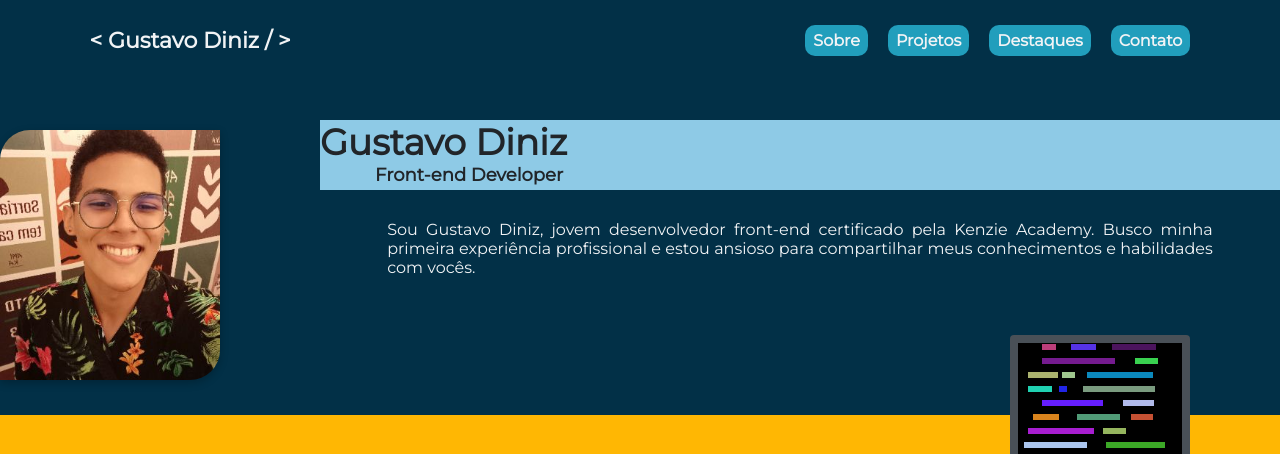
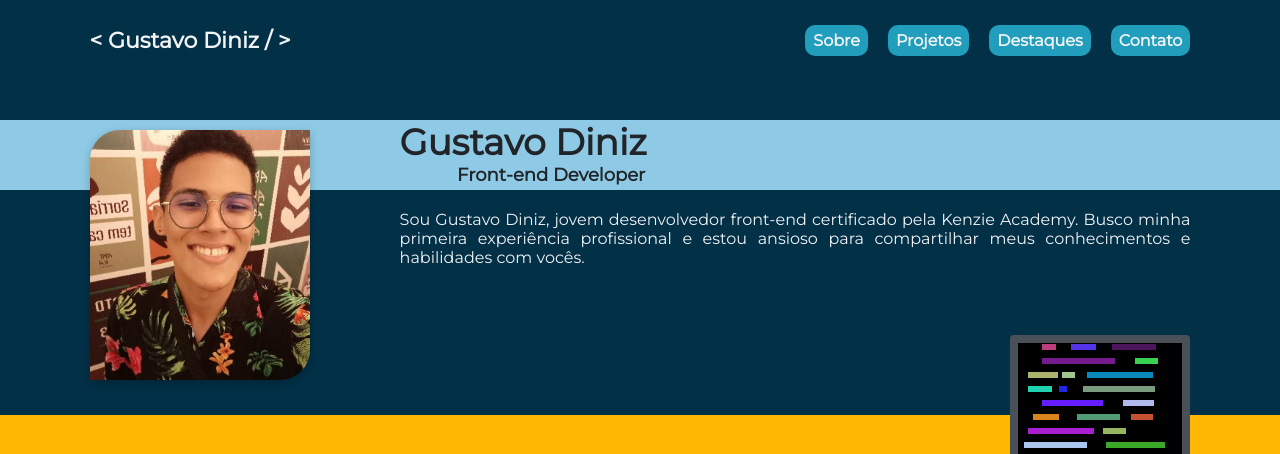
Before and after one commit to gusdinizmaia/meu-portfolio, a React (Create React App) app in the folder portfolio/: page /home in a window 1280 px wide. Shown: the top 454 px of the page. Built offline with nearby package versions, Linux system fonts and the light colour scheme; a web font is replaced by a local one.

Commit message:
hotfix: consertada responsividade

```diff
--- a/portfolio/src/Components/About/style.ts
+++ b/portfolio/src/Components/About/style.ts
@@ -10,7 +10,7 @@ export const AboutStyled = styled.section`
   position: relative;
 
   * {
-    z-index: 5;
+    z-index: 50;
   }
 
   figure,
@@ -19,28 +19,19 @@ export const AboutStyled = styled.section`
     width: 220px;
     margin-top: 5px;
     border-radius: 30px 0 30px 0;
+    z-index: 100;
     img {
       object-fit: cover;
       box-shadow: rgba(0, 0, 0, 0.24) 0px 3px 8px;
     }
   }
 
-  div {
+  > div {
     display: flex;
     flex-direction: column;
     gap: 30px;
+    font: ${({ theme }) => theme.fonts.title.two};
 
-    font: ${({ theme }) => theme.fonts.title.two};
-    h2 {
-      text-align: center;
-      color: ${({ theme }) => theme.colors.grey.one};
-      ::after {
-        display: block;
-        content: "Front-end Developer";
-        font: ${({ theme }) => theme.fonts.text.one};
-        text-align: center;
-      }
-    }
     p {
       font: ${({ theme }) => theme.fonts.text.two};
       color: ${({ theme }) => theme.colors.grey.five};
@@ -54,16 +45,13 @@ export const AboutStyled = styled.section`
     flex-direction: row;
     justify-content: space-between;
     align-items: flex-start;
-    gap: 100px;
+    gap: 90px;
 
     div {
-      h2 {
-        text-align: start;
-        ::after {
-          position: relative;
-          text-align: start;
-          margin-left: 55px;
-        }
+      p {
+        padding: 0;
+        position: relative;
+        top: 90px;
       }
     }
   }
@@ -74,25 +62,34 @@ export const DiagonalImg = styled.div`
   background-color: ${({ theme }) => theme.colors.fifth.main};
   color: ${({ theme }) => theme.colors.grey.one};
   height: 70px;
-
-  width: 100%;
-
-  bottom: 190px;
-
-  @media (min-width: 378px) {
-    bottom: 170px;
+  h2 {
+    text-align: center;
+    color: ${({ theme }) => theme.colors.grey.one};
+    ::after {
+      display: block;
+      content: "Front-end Developer";
+      font: ${({ theme }) => theme.fonts.text.one};
+      text-align: center;
+    }
   }
 
-  @media (min-width: 436px) {
-    bottom: 150px;
-  }
-  @media (min-width: 542px) {
-    bottom: 130px;
-  }
-  @media (min-width: 686px) {
-    bottom: 110px;
-  }
   @media (min-width: 768px) {
+    position: absolute;
     top: 40px;
+    right: 0;
+    z-index: 1;
+
+    h2,
+    h2::after {
+      position: relative;
+    }
+
+    h2 {
+      width: fit-content;
+      left: calc(7% + 310px);
+      ::after {
+        left: 28px;
+      }
+    }
   }
 `;
--- a/portfolio/src/Pages/Home/style.ts
+++ b/portfolio/src/Pages/Home/style.ts
@@ -9,6 +9,10 @@ export const HomeStyle = styled.main`
 
     :nth-child(1) {
       padding: 40px 0;
+
+      @media (min-width: 768px) {
+        padding: 40px 7%;
+      }
     }
   }
 `;
```
